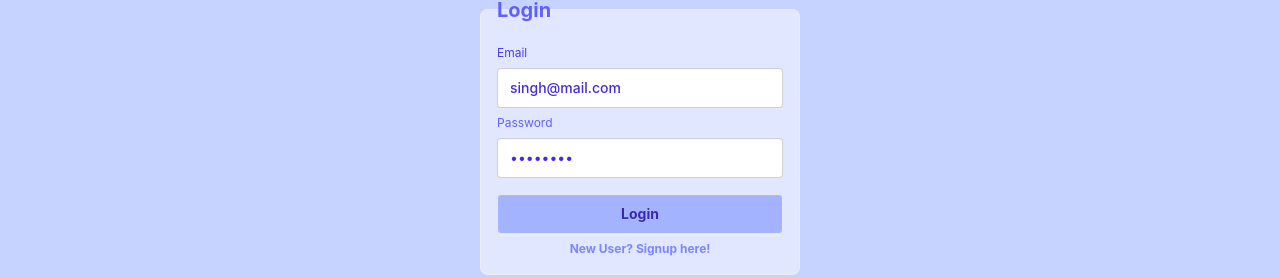
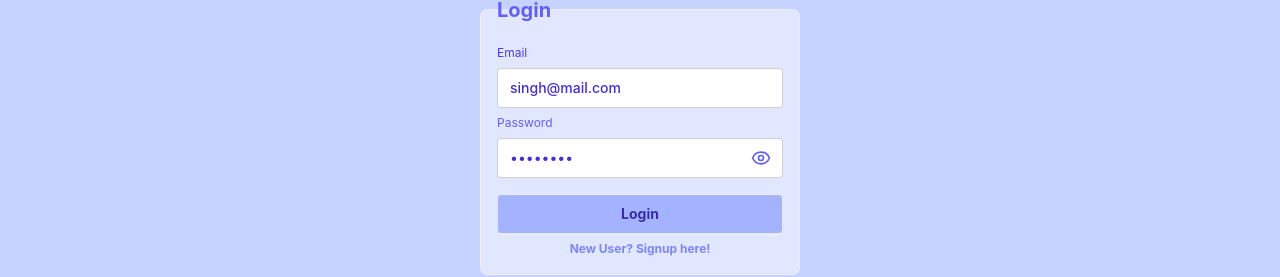
Before and after one commit to GouravS27/NexDev-Frontend, a React (Vite) app: page /login in a window 1280 px wide. Shown: the part 273-550 px from the top of the page. Built offline with nearby package versions, Linux system fonts and the light colour scheme.

Commit message:
show-password css

```diff
--- a/package.json
+++ b/package.json
@@ -13,6 +13,7 @@
     "@reduxjs/toolkit": "^2.11.2",
     "@tailwindcss/vite": "^4.2.1",
     "axios": "^1.13.5",
+    "lucide-react": "^0.577.0",
     "react": "^19.2.0",
     "react-dom": "^19.2.0",
     "react-redux": "^9.2.0",
--- a/src/components/Connection.jsx
+++ b/src/components/Connection.jsx
@@ -29,11 +29,19 @@ const Connection = () => {
   if (!connections) return <h1 className="text-indigo-600">Loading...</h1>;
   if (connections.length === 0)
     return (
-      <h1 className="text-indigo-600 text-center">No Connections Found!</h1>
+      <div className="h-screen flex justify-center items-center gap-2 pb-20">
+        <div className="inline-grid *:[grid-area:1/1]">
+          <div className="status status-primary animate-ping"></div>
+          <div className="status status-primary"></div>
+        </div>
+        <h1 className="text-indigo-500 text-lg italic font-semibold">
+          You have no more connections right now.
+        </h1>
+      </div>
     );
 
   return (
-    <div className="text-center my-10 h-screen">
+    <div className="text-center my-10">
       <h1 className="font-bold text-indigo-600 text-3xl mb-6">Connections</h1>
 
       {connections.map((connection) => {
--- a/src/components/Feed.jsx
+++ b/src/components/Feed.jsx
@@ -27,7 +27,19 @@ const Feed = () => {
     getFeed();
   }, []);
 
-  if (!feed || feed.length === 0) return <h1>No new users</h1>;
+  if (!feed || feed.length === 0)
+    return (
+      <div className="h-screen flex justify-center items-center gap-2 pb-20">
+        <div className="inline-grid *:[grid-area:1/1]">
+          <div className="status status-error animate-ping"></div>
+          <div className="status status-error"></div>
+        </div>
+        <h1 className="text-indigo-500 text-lg italic font-semibold">
+          You're all caught up! No more developers available for connection
+          right now.
+        </h1>
+      </div>
+    );
 
   return (
     <div className="flex justify-center my-10">
--- a/src/components/Login.jsx
+++ b/src/components/Login.jsx
@@ -4,7 +4,7 @@ import { useDispatch } from "react-redux";
 import { addUser } from "../utils/userSlice";
 import { useNavigate } from "react-router-dom";
 import { API_BASE_URL } from "../utils/constants";
-import { addFeed } from "../utils/feedSlice";
+import { Eye, EyeOff } from "lucide-react";
 
 const Login = () => {
   const [email, setEmail] = useState("singh@mail.com");
@@ -13,6 +13,7 @@ const Login = () => {
   const [lastName, setLastName] = useState("");
   const [isLogin, setIsLogin] = useState(true);
   const [error, setError] = useState("");
+  const [showPassword, setShowPassword] = useState(false);
 
   const dispatch = useDispatch();
   const navigate = useNavigate();
@@ -90,15 +91,23 @@ const Login = () => {
             onChange={(e) => setEmail(e.target.value)}
           />
           <label className="label text-indigo-500">Password</label>
-          <input
-            type="password"
-            className="input text-indigo-700"
-            placeholder="Password"
-            value={password}
-            onChange={(e) => {
-              setPassword(e.target.value);
-            }}
-          />
+          <div className="relative">
+            <input
+              type={showPassword ? "text" : "password"}
+              className="input text-indigo-700 w-full pr-10"
+              placeholder="Password"
+              value={password}
+              onChange={(e) => setPassword(e.target.value)}
+            />
+
+            <button
+              type="button"
+              className="absolute right-3 top-1/2 -translate-y-1/2 text-indigo-500"
+              onClick={() => setShowPassword(!showPassword)}
+            >
+              {showPassword ? <EyeOff size={20} /> : <Eye size={20} />}
+            </button>
+          </div>
           <p className="text-red-500 text-center font-bold">{error}</p>
           <button
             className="btn bg-indigo-300 text-indigo-800 hover:bg-indigo-400 font-bold mt-1"
--- a/src/components/Requests.jsx
+++ b/src/components/Requests.jsx
@@ -40,7 +40,17 @@ const Requests = () => {
   if (!requests) return <h1 className="text-indigo-600">Loading...</h1>;
 
   if (requests.length === 0)
-    return <h1 className="text-indigo-600 text-center">No Requests Found!</h1>;
+    return (
+      <div className="h-screen flex justify-center items-center gap-2 pb-20">
+        <div className="inline-grid *:[grid-area:1/1]">
+          <div className="status status-primary animate-ping"></div>
+          <div className="status status-primary"></div>
+        </div>
+        <h1 className="text-indigo-500 text-lg italic font-semibold">
+          You have no more connections right now.
+        </h1>
+      </div>
+    );
 
   return (
     <div className="text-center my-10 h-screen">
```
Also changed, not shown: 1 other file (tests, documents, lock files or other folders).
